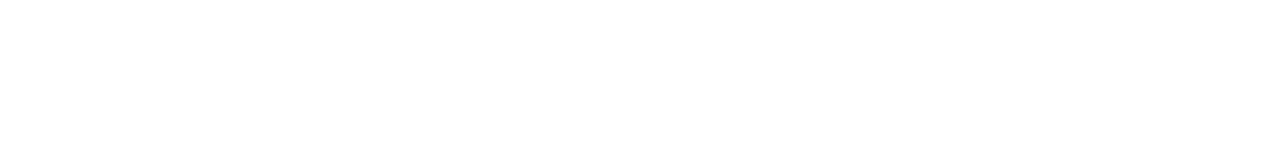
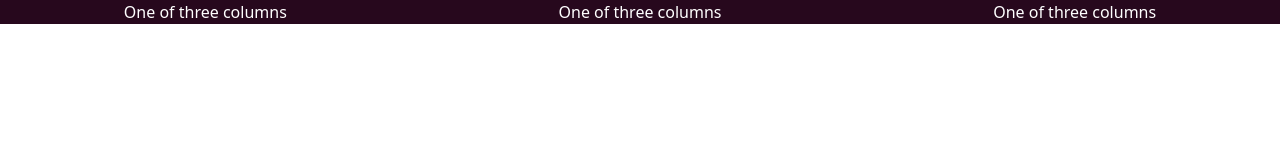
Before and after one commit to hellboy2310/isourcebit, a plain HTML site: page index.html in a window 1280 px wide. Drawn offline with nearby package versions, Linux system fonts and the light colour scheme.

Commit message:
upper-section

```diff
--- a/index.html
+++ b/index.html
@@ -4,9 +4,28 @@
     <meta charset="UTF-8">
     <meta http-equiv="X-UA-Compatible" content="IE=edge">
     <meta name="viewport" content="width=device-width, initial-scale=1.0">
+    <link href="https://cdn.jsdelivr.net/npm/bootstrap@5.2.0/dist/css/bootstrap.min.css" rel="stylesheet" integrity="sha384-gH2yIJqKdNHPEq0n4Mqa/HGKIhSkIHeL5AyhkYV8i59U5AR6csBvApHHNl/vI1Bx" crossorigin="anonymous">
+    <link rel="stylesheet" href="style.css">
+    <meta name="viewport" content="width=device-width, initial-scale=1.0">
     <title>Document</title>
 </head>
 <body>
+    <div class="row top-section">
+        <div class="container ">
+            <div class="row align-items-start">
+              <div class="col color text-sm-center text-md-center text-lg-center">
+                One of three columns
+              </div>
+              <div class="col color text-sm-center text-md-center text-lg-center">
+                One of three columns
+              </div>
+              <div class="col color text-sm-center text-md-center text-lg-center">
+                One of three columns
+              </div>
+            </div>
+
+          </div>
+    </div>
 
 </body>
 </html>
--- a/style.css
+++ b/style.css
@@ -0,0 +1,11 @@
+*{
+    margin: 0%;
+    padding: 0%;
+}
+.top-section{
+    background-color:#27081D;
+
+}
+.color{
+    color: white;
+}
```
